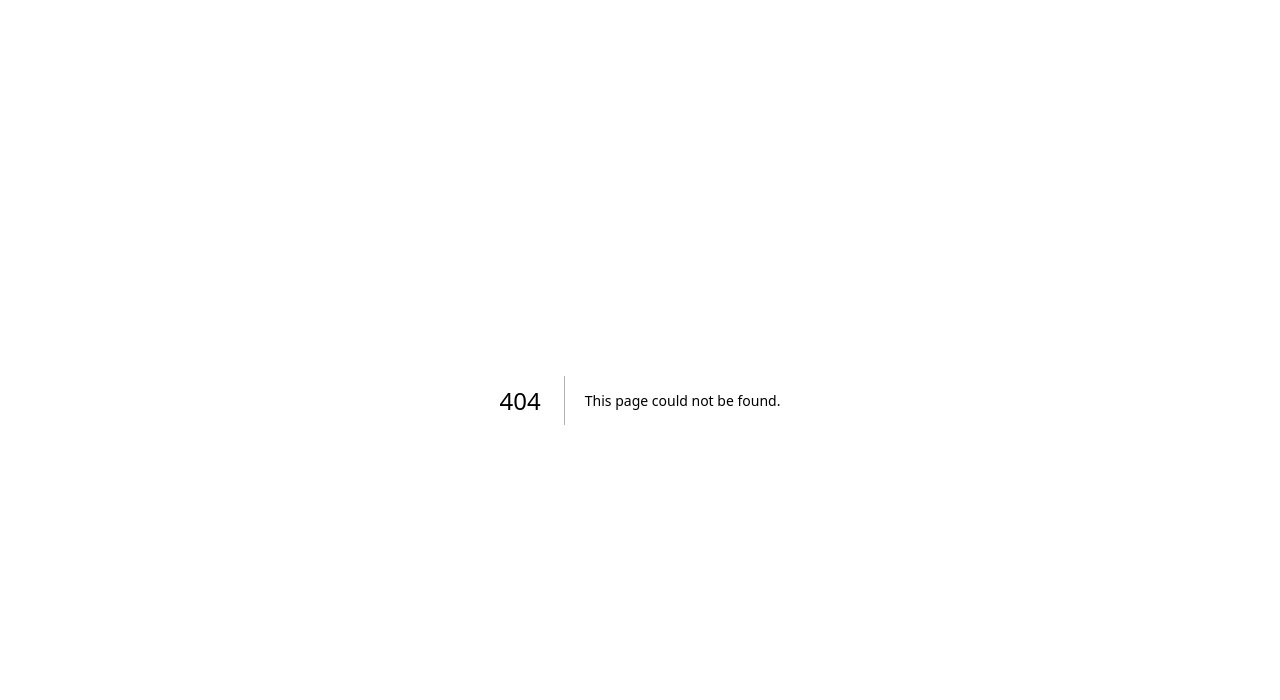
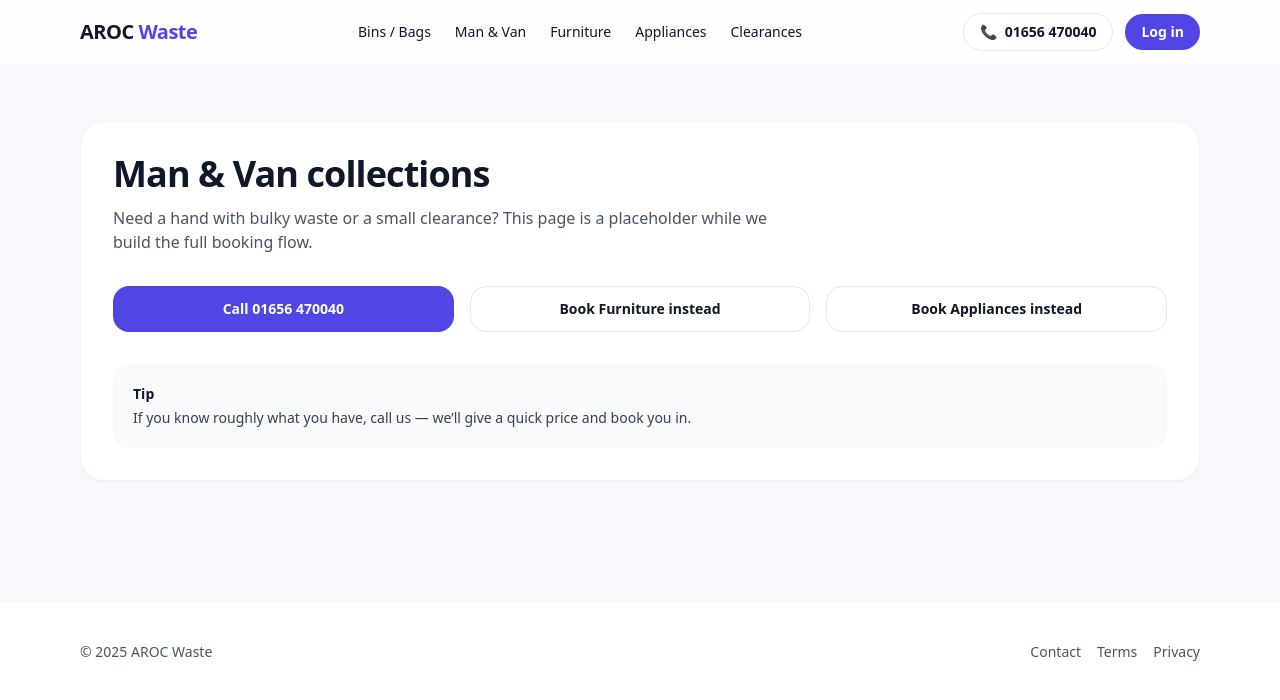
Before and after one commit to othomas555/arocwaste, a Next.js app: page /man-van in a window 1280 px wide. Before the commit this address had no page. Shown: the top 700 px of the page. Built offline with nearby package versions, Linux system fonts and the light colour scheme.

Commit message:
Rename man-van to man-van.js

```diff
--- /dev/null
+++ b/pages/man-van.js
@@ -0,0 +1,53 @@
+import Link from "next/link";
+import Layout from "../components/layout";
+
+export default function ManVanPage() {
+  return (
+    <Layout>
+      <div className="bg-[#f7f9ff]">
+        <div className="mx-auto max-w-6xl px-4 py-14">
+          <div className="rounded-3xl border border-slate-100 bg-white p-8 shadow-sm">
+            <h1 className="text-3xl sm:text-4xl font-extrabold tracking-tight">
+              Man &amp; Van collections
+            </h1>
+            <p className="mt-3 max-w-2xl text-slate-600">
+              Need a hand with bulky waste or a small clearance? This page is a
+              placeholder while we build the full booking flow.
+            </p>
+
+            <div className="mt-8 grid gap-4 sm:grid-cols-3">
+              <a
+                href="tel:01656470040"
+                className="inline-flex items-center justify-center rounded-2xl bg-indigo-600 px-6 py-3 text-sm font-semibold text-white hover:opacity-90"
+              >
+                Call 01656 470040
+              </a>
+
+              <Link
+                href="/furniture"
+                className="inline-flex items-center justify-center rounded-2xl border border-slate-200 bg-white px-6 py-3 text-sm font-semibold hover:border-slate-300"
+              >
+                Book Furniture instead
+              </Link>
+
+              <Link
+                href="/appliances"
+                className="inline-flex items-center justify-center rounded-2xl border border-slate-200 bg-white px-6 py-3 text-sm font-semibold hover:border-slate-300"
+              >
+                Book Appliances instead
+              </Link>
+            </div>
+
+            <div className="mt-8 rounded-2xl bg-slate-50 p-5 text-sm text-slate-700">
+              <p className="font-semibold text-slate-900">Tip</p>
+              <p className="mt-1">
+                If you know roughly what you have, call us — we’ll give a quick
+                price and book you in.
+              </p>
+            </div>
+          </div>
+        </div>
+      </div>
+    </Layout>
+  );
+}
```
